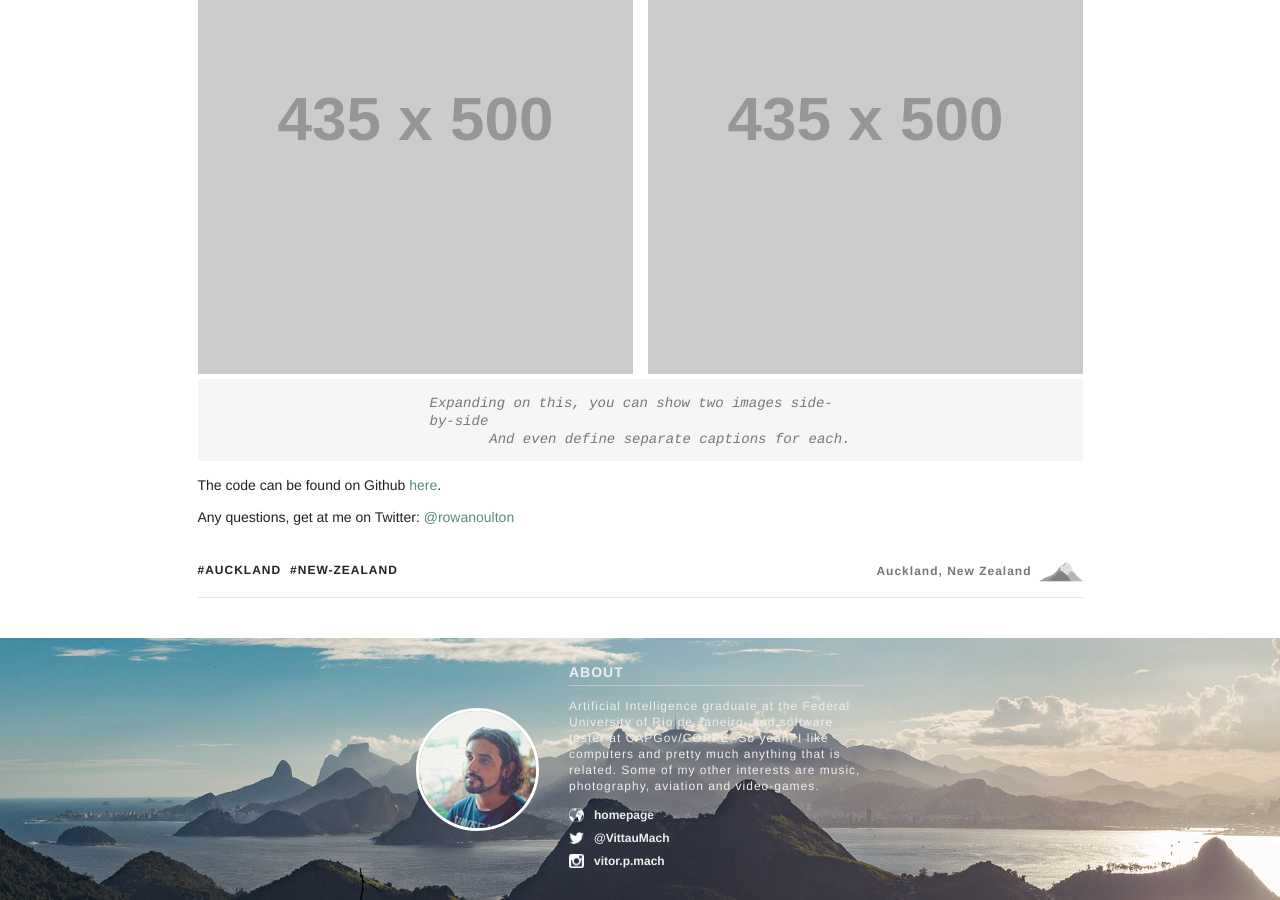
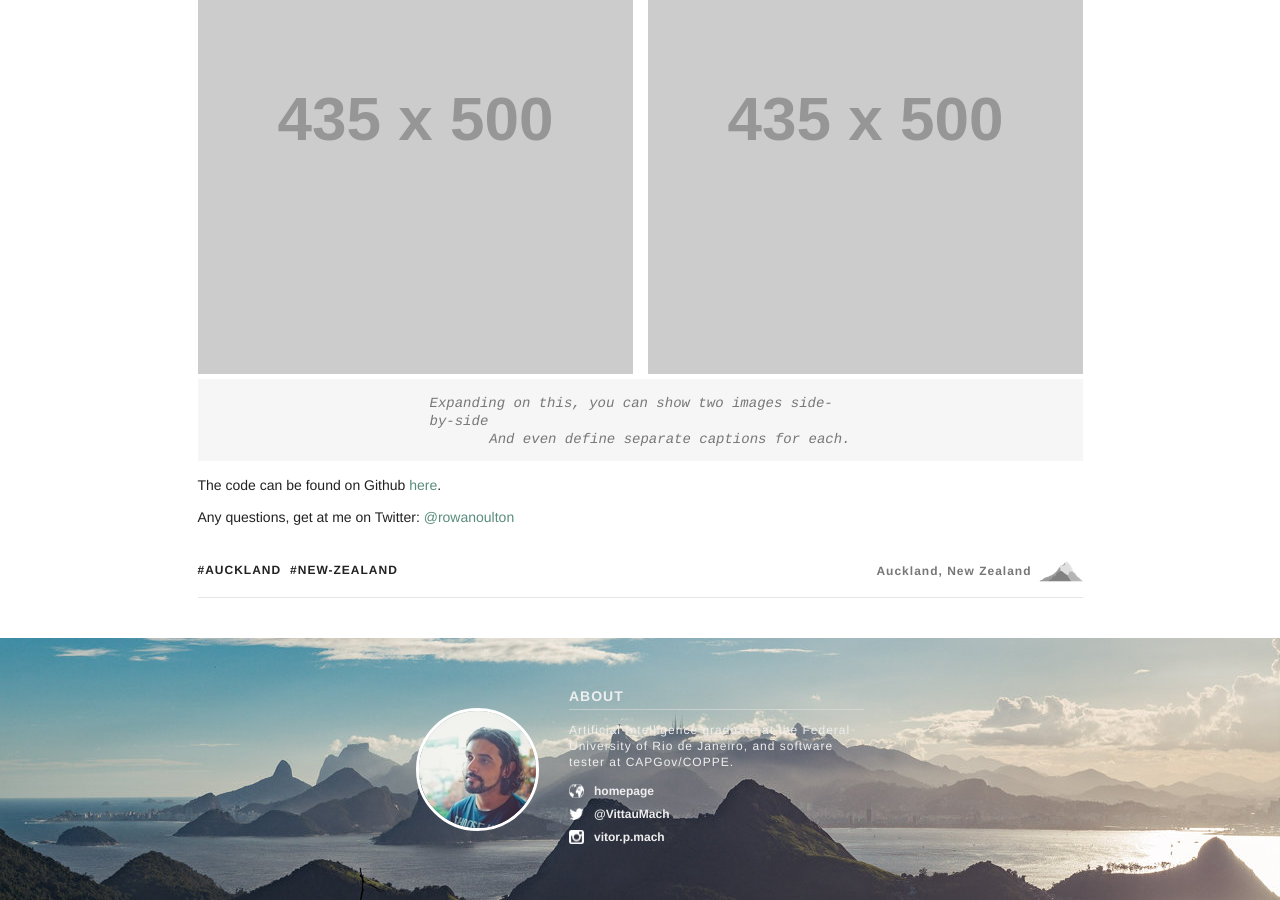
Before and after one commit to vittau/blog, a Jekyll site: the page built from index.html, in a window 1280 px wide and 900 px high, scrolled down 1037 px. Built offline with Jekyll 4.4.1, drawn with Linux system fonts in a browser that asks for light colours; the list of posts is cut into pages by our own code.

Commit message:
Reduced description.

```diff
--- a/_config.yml
+++ b/_config.yml
@@ -2,7 +2,7 @@
 title: Vitor Machado's blog
 subtitle: "Ramblings of a software developer"
 email: vmachado@cos.ufrj.br
-description: "Artificial Intelligence graduate at the Federal University of Rio de Janeiro, and software tester at CAPGov/COPPE. So yeah, I like computers and pretty much anything that is related. Some of my other interests are music, photography, aviation and video-games."
+description: "Artificial Intelligence graduate at the Federal University of Rio de Janeiro, and software tester at CAPGov/COPPE."
 baseurl: "/blog"
 url: "http://vitormachado.me"
 twitter_username: "VittauMach"
```
